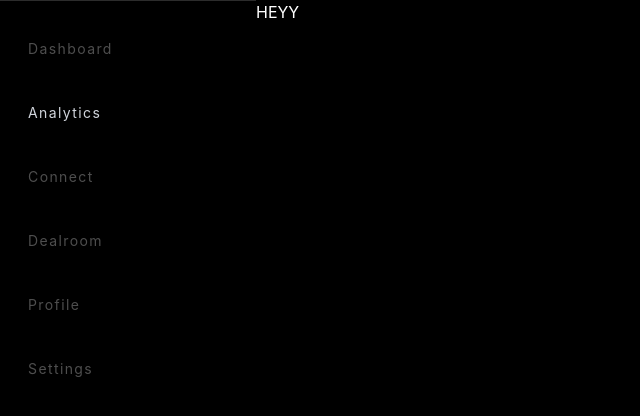
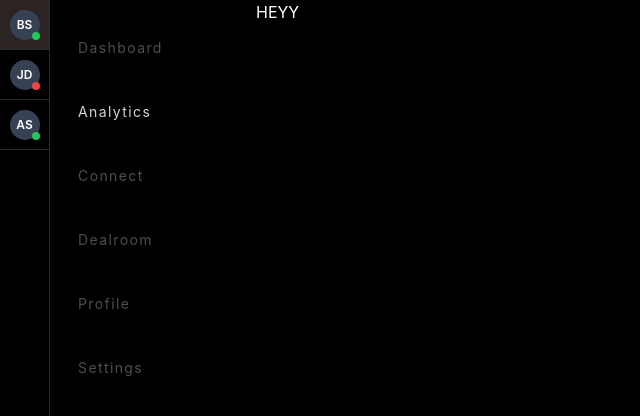
Before and after one commit to Bhavya044/vertx-assignment, a React (Vite) app: page / in a window 1280 px wide. Shown: the top 416 px of the page, without its empty margins (0-640 px from the left). Built offline with nearby package versions, Linux system fonts and the light colour scheme.

Commit message:
feat/avatars added

```diff
--- a/src/Layout.tsx
+++ b/src/Layout.tsx
@@ -1,11 +1,34 @@
 import React from "react";
 import Navbar from "./components/UI/Navbar";
+import Avatar from "./components/UI/Avatar";
+
+const users = [
+  { name: "Bhavya Suri", isOnline: true },
+  { name: "John Doe", isOnline: false },
+  { name: "Alice Smith", isOnline: true },
+];
 
 const Layout: React.FC<{ children: React.ReactElement }> = ({ children }) => {
   return (
     <div className="flex flex-col lg:flex-row h-full min-h-screen">
       {/* Navbar on the left for desktop, bottom for mobile */}
-      <div className="order-last lg:order-first lg:w-1/5 xs:h-full">
+
+      <div className="lg:order-first lg:w-1/5 xs:h-full hidden lg:flex">
+        <div className="hidden lg:flex flex-col items-center  w-[50px] border-r border-r-divider-100">
+          {users.map((user, index) => (
+            <div
+              key={user.name}
+              className={`border-b border-b-divider-100 flex justify-center items-center h-[50px] w-full ${
+                index === 0 ? "bg-[#2c2323]" : "bg-black"
+              }`}
+            >
+              <Avatar name={user.name} size="sm" isOnline={user.isOnline} />
+            </div>
+          ))}
+        </div>
+        <Navbar activeTab="Analytics" />
+      </div>
+      <div className="order-last lg:hidden">
         <Navbar activeTab="Analytics" />
       </div>
 
--- /dev/null
+++ b/src/components/UI/Avatar.tsx
@@ -0,0 +1,47 @@
+import React from "react";
+
+interface AvatarProps {
+  name: string;
+  imageUrl?: string;
+  size?: "sm" | "md" | "lg";
+  isOnline?: boolean;
+}
+
+const Avatar: React.FC<AvatarProps> = ({
+  name,
+  imageUrl,
+  isOnline = false,
+}) => {
+  const initials = name
+    .split(" ")
+    .map((word) => word[0])
+    .join("")
+    .toUpperCase();
+
+  return (
+    <div className="relative inline-block">
+      <div
+        className={`flex items-center text-xs justify-center rounded-full h-[30px] w-[30px] bg-gray-700 text-white font-semibold`}
+      >
+        {imageUrl ? (
+          <img
+            src={imageUrl}
+            alt={name}
+            className="rounded-full object-cover w-full h-full"
+          />
+        ) : (
+          initials
+        )}
+      </div>
+
+      {/* Status Dot */}
+      <span
+        className="absolute bottom-0 right-0 w-2 h-2 rounded-full flex items-center justify-center
+        text-xs font-bold text-white"
+        style={{ backgroundColor: isOnline ? "#22C55E" : "#EF4444" }}
+      />
+    </div>
+  );
+};
+
+export default Avatar;
--- a/src/components/UI/Navbar.tsx
+++ b/src/components/UI/Navbar.tsx
@@ -9,7 +9,7 @@ const Navbar: React.FC<INavbar> = ({ activeTab }) => {
   const isMobile = useIsMobile();
   const navTabs = isMobile ? mobileNavbarTabs : desktopNavbarTabs;
   return (
-    <div className="border-t border-t-divider-100 py-4 px-7 h-full ">
+    <div className="border-t border-t-divider-100 lg:border-0 py-4 px-7 h-full ">
       <div className="flex justify-between flex-row lg:flex-col h-full sm:h-1/2 ">
         {navTabs?.map((tab) => (
           <div className="flex flex-col justify-center items-center  lg:items-start h-full gap-1.5 xs:gap-4">
```
